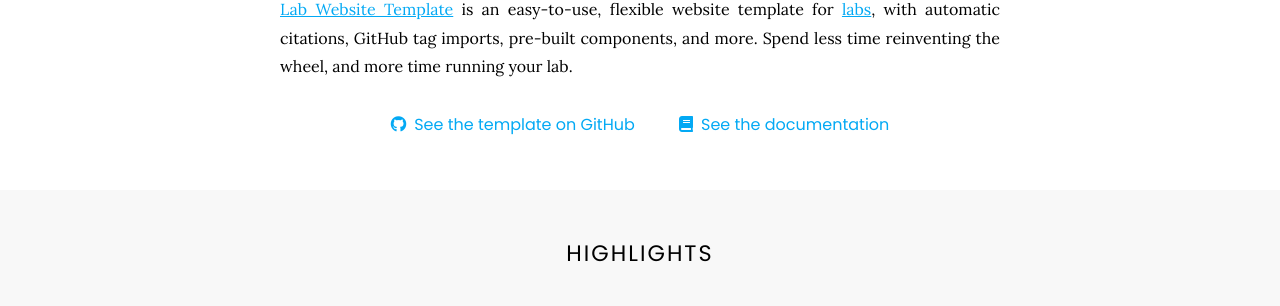
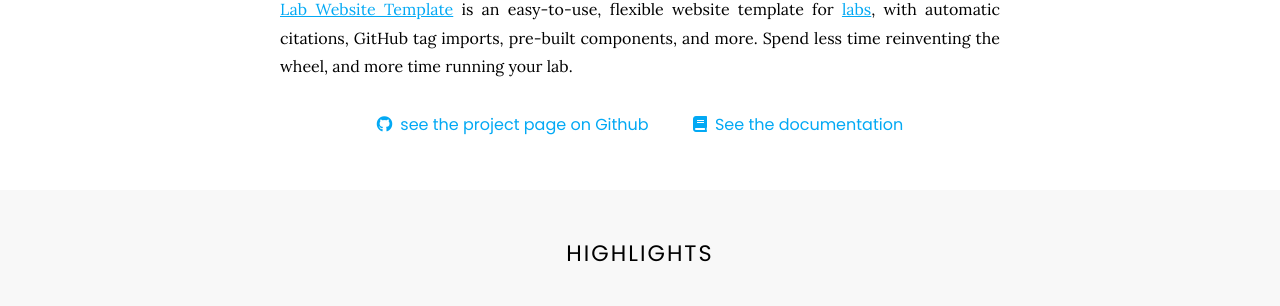
Before and after one commit to jpinnamraju/CICI, a Jekyll site: the page built from index.md, in a window 1280 px wide. Shown: the part 267-573 px from the top of the page. Built offline with Jekyll 4.4.1, drawn with Linux system fonts in a browser that asks for light colours; nearby versions of some CDN libraries.

Commit message:
Added the github link

```diff
--- a/index.md
+++ b/index.md
@@ -7,7 +7,7 @@
 [Lab Website Template](https://github.com/greenelab/lab-website-template) is an easy-to-use, flexible website template for [labs](https://www.greenelab.com/), with automatic citations, GitHub tag imports, pre-built components, and more.
 Spend less time reinventing the wheel, and more time running your lab.
 
-{% include big-link.html icon="fab fa-github" text="See the template on GitHub" link="https://github.com/greenelab/lab-website-template" %}{% include big-link.html icon="fas fa-book" text="See the documentation" link="https://github.com/greenelab/lab-website-template/wiki" %}{:.center}
+{% include big-link.html icon="fab fa-github" text="see the project page on Github" link="https://github.com/iupui-soic/dynaswap" %}{% include big-link.html icon="fas fa-book" text="See the documentation" link="https://github.com/greenelab/lab-website-template/wiki" %}{:.center}
 
 <!-- section break -->
 
```
